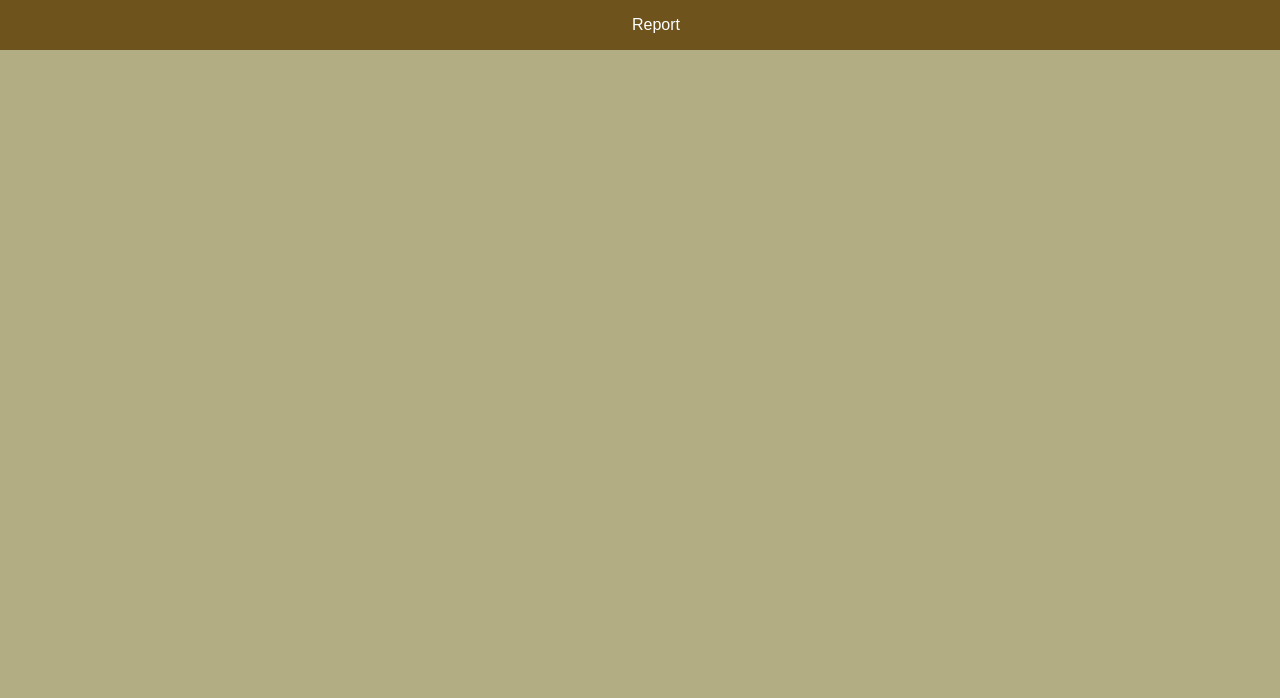
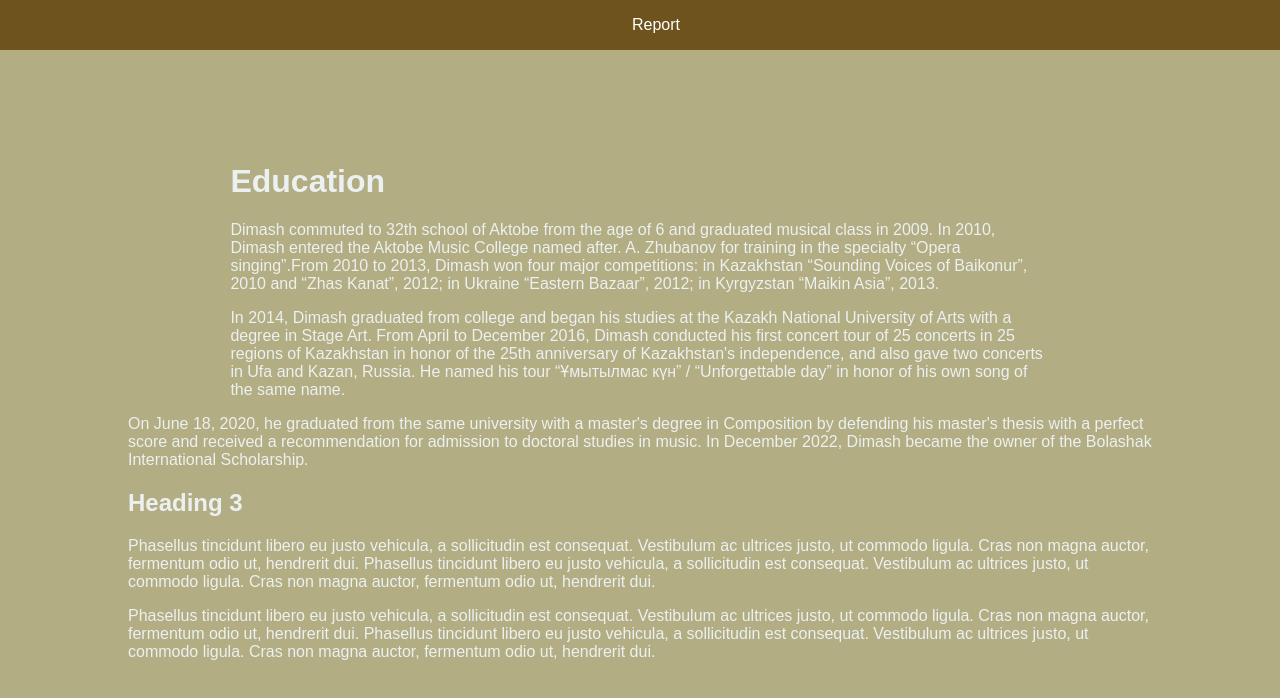
Before and after one commit to khnellya/khnellya.github.io, a plain HTML site: page report.html in a window 1280 px wide. Drawn offline with Linux system fonts and the light colour scheme.

Commit message:
Update report.html

```diff
--- a/report.html
+++ b/report.html
@@ -58,3 +58,32 @@
         <h1></h1>
         <div class="paragraph">
             <p>
+                 </nav>
+    <div class="container">
+        <h1>Education </h1>
+        <div class="paragraph">
+            <p>
+Dimash commuted to 32th school of Aktobe from the age of 6 and graduated musical class in 2009.
+
+In 2010, Dimash entered the Aktobe Music College named after. A. Zhubanov for training in the specialty “Opera singing”.From 2010 to 2013, Dimash won four major competitions: in Kazakhstan “Sounding Voices of Baikonur”, 2010 and “Zhas Kanat”, 2012; in Ukraine “Eastern Bazaar”, 2012; in Kyrgyzstan “Maikin Asia”, 2013.
+            </p>
+        </div>
+        <p>
+In 2014, Dimash graduated from college and began his studies at the Kazakh National University of Arts with a degree in Stage Art.
+From April to December 2016, Dimash conducted his first concert tour of 25 concerts in 25 regions of Kazakhstan in honor of the 25th anniversary of Kazakhstan's independence, and also gave two concerts in Ufa and Kazan, Russia. He named his tour “Ұмытылмас күн” / “Unforgettable day” in honor of his own song of the same name.
+       </p>
+
+       </p>
+      </div>
+On June 18, 2020, he graduated from the same university with a master's degree in Composition by defending his master's thesis with a perfect score and received a recommendation for admission to doctoral studies in music.
+In December 2022, Dimash became the owner of the Bolashak International Scholarship.
+        <h2>Heading 3</h2>
+        <p>
+            Phasellus tincidunt libero eu justo vehicula, a sollicitudin est consequat. Vestibulum ac ultrices justo, ut commodo ligula. Cras non magna auctor, fermentum odio ut, hendrerit dui. Phasellus tincidunt libero eu justo vehicula, a sollicitudin est consequat. Vestibulum ac ultrices justo, ut commodo ligula. Cras non magna auctor, fermentum odio ut, hendrerit dui.
+        </p>
+        <p>
+            Phasellus tincidunt libero eu justo vehicula, a sollicitudin est consequat. Vestibulum ac ultrices justo, ut commodo ligula. Cras non magna auctor, fermentum odio ut, hendrerit dui. Phasellus tincidunt libero eu justo vehicula, a sollicitudin est consequat. Vestibulum ac ultrices justo, ut commodo ligula. Cras non magna auctor, fermentum odio ut, hendrerit dui.
+        </p>
+    </div>
+</body>
+</html>
```
